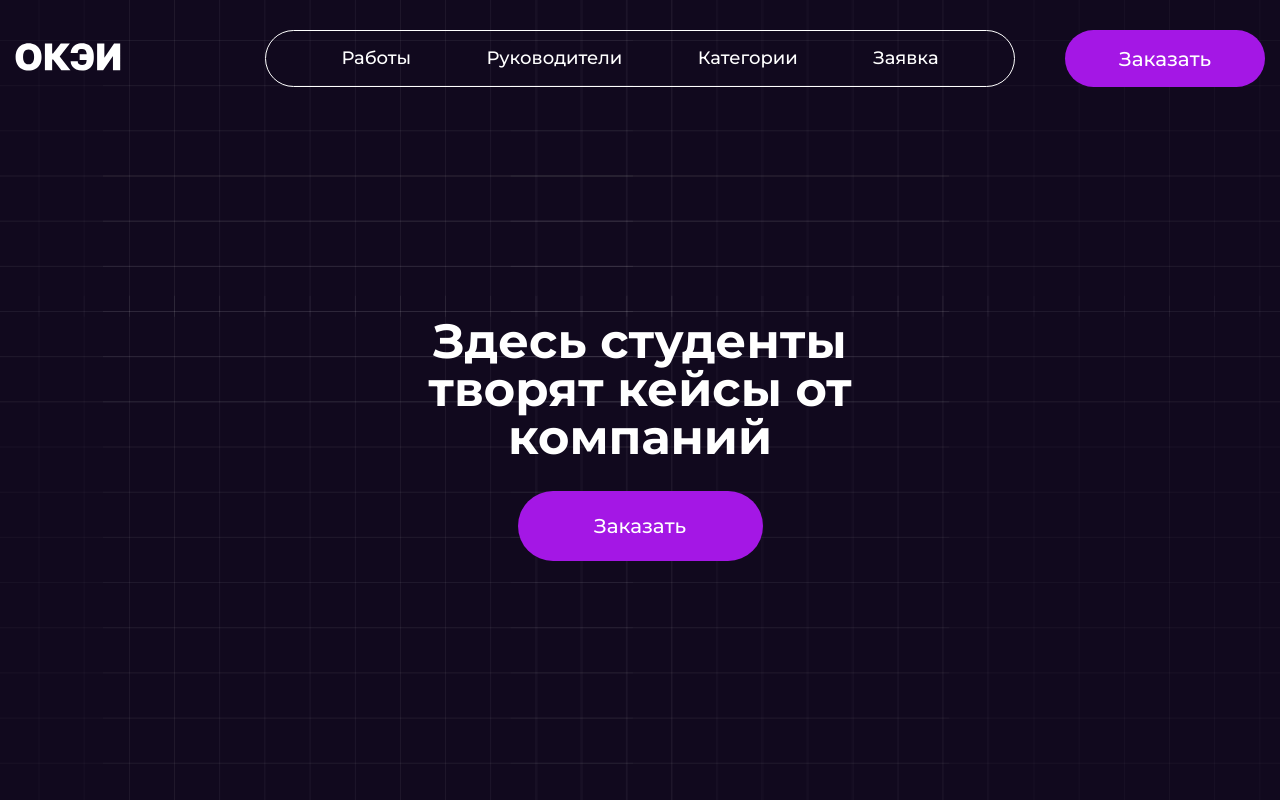
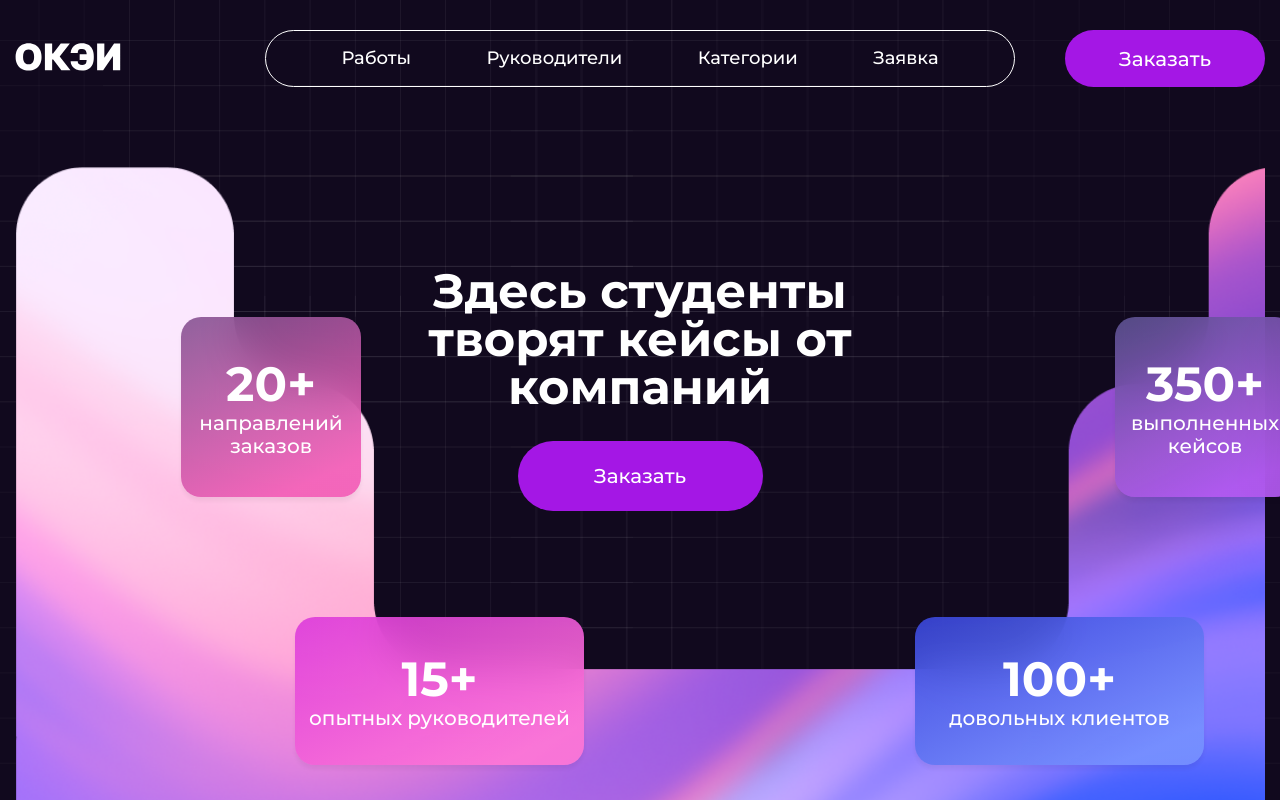
Before and after one commit to visstt/okeiProjectV2, a React (Vite) app: page / in a window 1280 px wide. Built offline with nearby package versions, Linux system fonts and the light colour scheme; a web font is replaced by a local one.

Commit message:
add animate

```diff
--- a/package.json
+++ b/package.json
@@ -10,6 +10,7 @@
     "preview": "vite preview"
   },
   "dependencies": {
+    "framer-motion": "^12.4.7",
     "react": "^19.0.0",
     "react-dom": "^19.0.0"
   },
--- a/src/Global/Header/Header.jsx
+++ b/src/Global/Header/Header.jsx
@@ -1,24 +1,78 @@
 import React from "react";
+import { motion } from "framer-motion";
 import styles from "./Header.module.css";
 import logoOKEI from "../../../public/logoOKEI.svg";
 
 export default function Header() {
   return (
-    <div className={styles.wrapper}>
-      <div className={styles.logo}>
+    <motion.div
+      className={styles.wrapper}
+      initial={{ opacity: 0, y: -50 }} // Хедер скрыт сверху
+      animate={{ opacity: 1, y: 0 }} // Плавное появление вниз
+      transition={{ duration: 1, ease: "easeOut" }}
+    >
+      {/* Логотип */}
+      <motion.div
+        className={styles.logo}
+        initial={{ opacity: 0, x: -50 }}
+        animate={{ opacity: 1, x: 0 }}
+        transition={{ duration: 1, ease: "easeOut", delay: 0.3 }}
+      >
         <img src={logoOKEI} alt="logoOKEI" />
-      </div>
-      <div className={styles.header_nav_container}>
+      </motion.div>
+
+      {/* Навигация */}
+      <motion.div
+        className={styles.header_nav_container}
+        initial={{ opacity: 0, y: -20 }}
+        animate={{ opacity: 1, y: 0 }}
+        transition={{ duration: 1, ease: "easeOut", delay: 0.5 }}
+      >
         <div className={styles.nav}>
           <ul>
-            <li>Работы</li>
-            <li>Руководители</li>
-            <li>Категории</li>
-            <li>Заявка</li>
+            <motion.li
+              initial={{ opacity: 0, y: -10 }}
+              animate={{ opacity: 1, y: 0 }}
+              transition={{ duration: 0.5, delay: 0.6 }}
+            >
+              Работы
+            </motion.li>
+            <motion.li
+              initial={{ opacity: 0, y: -10 }}
+              animate={{ opacity: 1, y: 0 }}
+              transition={{ duration: 0.5, delay: 0.7 }}
+            >
+              Руководители
+            </motion.li>
+            <motion.li
+              initial={{ opacity: 0, y: -10 }}
+              animate={{ opacity: 1, y: 0 }}
+              transition={{ duration: 0.5, delay: 0.8 }}
+            >
+              Категории
+            </motion.li>
+            <motion.li
+              initial={{ opacity: 0, y: -10 }}
+              animate={{ opacity: 1, y: 0 }}
+              transition={{ duration: 0.5, delay: 0.9 }}
+            >
+              Заявка
+            </motion.li>
           </ul>
         </div>
-        <button className={styles.button}>Заказать</button>
-      </div>
-    </div>
+
+        {/* Кнопка */}
+        <motion.button
+          className={styles.button}
+          initial={{ opacity: 0, scale: 0.8 }}
+          animate={{ opacity: 1, scale: 1 }}
+          transition={{ duration: 0.5, ease: "easeOut", delay: 1 }}
+          whileHover={{ scale: 1.05 }}
+          whileTap={{ scale: 0.95 }}
+        >
+          Заказать
+        </motion.button>
+      </motion.div>
+    </motion.div>
   );
 }
--- a/src/Pages/Home/HomeComponents/HomeTitle/HomeTitle.jsx
+++ b/src/Pages/Home/HomeComponents/HomeTitle/HomeTitle.jsx
@@ -1,13 +1,68 @@
 import React from "react";
+import { motion } from "framer-motion";
 import styles from "./HomeTitle.module.css";
 
 export default function HomeTitle() {
+  const blocks = [
+    { id: 1, number: "20+", text: "направлений заказов" },
+    { id: 2, number: "350+", text: "выполненных кейсов" },
+    { id: 3, number: "15+", text: "опытных руководителей" },
+    { id: 4, number: "100+", text: "довольных клиентов" },
+  ];
+
   return (
-    <div className={styles.homeTitle_wrapper}>
-      <div className={styles.wrapper__title}>
+    <motion.div className={styles.homeTitle_wrapper}>
+      {/* Анимированный фон */}
+      <motion.div
+        className={styles.animatedBackground}
+        initial={{ clipPath: "inset(100% 0 0 0)" }} // Фон полностью скрыт
+        animate={{ clipPath: "inset(0% 0 0 0)" }} // Фон появляется полностью
+        transition={{
+          duration: 1.5,
+          ease: "easeOut",
+          delay: blocks.length * 0.5 + 0.5, // Фон появляется после последнего блока
+        }}
+      />
+
+      {/* Заголовок и кнопка */}
+      <motion.div
+        className={styles.wrapper__title}
+        initial={{ opacity: 0, y: 50 }}
+        animate={{ opacity: 1, y: 0 }}
+        transition={{
+          duration: 1,
+          ease: "easeOut",
+        }}
+      >
         <h1>Здесь студенты творят кейсы от компаний</h1>
-        <button className={styles.button}>Заказать</button>
+        <motion.button
+          className={styles.button}
+          whileHover={{ scale: 1.05 }}
+          whileTap={{ scale: 0.95 }}
+        >
+          Заказать
+        </motion.button>
+      </motion.div>
+
+      {/* Блоки, появляющиеся после текста */}
+      <div className={styles.blocks_container}>
+        {blocks.map((block, index) => (
+          <motion.div
+            key={block.id}
+            className={styles[`block${block.id}`]}
+            initial={{ opacity: 0, y: 50 }}
+            animate={{ opacity: 1, y: 0 }}
+            transition={{
+              duration: 0.8,
+              ease: "easeOut",
+              delay: 1 + index * 0.5, // Блоки появляются после заголовка и кнопки
+            }}
+          >
+            <h2>{block.number}</h2>
+            <p>{block.text}</p>
+          </motion.div>
+        ))}
       </div>
-    </div>
+    </motion.div>
   );
 }
--- a/src/Pages/Home/HomeComponents/HomeTitle/HomeTitle.module.css
+++ b/src/Pages/Home/HomeComponents/HomeTitle/HomeTitle.module.css
@@ -1,8 +1,13 @@
 .homeTitle_wrapper {
+  margin-top: 50px;
   display: flex;
   flex-direction: column;
   align-items: center;
-  justify-content: center;
+  background: url(/public/Background.png);
+  background-repeat: no-repeat;
+  background-size: cover;
+  height: 800px;
+  position: relative;
 }
 .wrapper__title h1 {
   color: #fff;
@@ -14,7 +19,7 @@
   text-align: center;
 }
 .wrapper__title {
-  margin-top: 200px;
+  margin-top: 100px;
   max-width: 585px;
   display: flex;
   flex-direction: column;
@@ -39,3 +44,159 @@
   background-color: #7f17af;
   scale: 1.03;
 }
+.block1 {
+  color: #fff;
+  display: flex;
+  flex-direction: column;
+  align-items: center;
+  justify-content: center;
+  text-align: center;
+  width: 180px;
+  height: 180px;
+  background: linear-gradient(
+    155.99deg,
+    rgba(136, 83, 147, 0.9) 3.07%,
+    rgba(242, 90, 181, 0.9) 85.62%
+  );
+  border-radius: 20px;
+  backdrop-filter: blur(20px);
+  box-shadow: 0px 4px 4px 0px rgba(0, 0, 0, 0.05);
+
+  position: absolute;
+  top: 150px;
+  left: 166px;
+}
+.block1 h2 {
+  font-family: Montserrat;
+  font-weight: 700;
+  font-size: 48px;
+  line-height: 55px;
+  letter-spacing: 0%;
+  text-align: center;
+}
+.block1 p {
+  font-family: Montserrat;
+  font-weight: 500;
+  font-size: 20px;
+  line-height: 23px;
+  letter-spacing: 0%;
+  text-align: center;
+}
+.block2 {
+  color: #fff;
+  display: flex;
+  flex-direction: column;
+  align-items: center;
+  justify-content: center;
+  text-align: center;
+  width: 180px;
+  height: 180px;
+  background: linear-gradient(
+    155.99deg,
+    rgba(95, 83, 147, 0.9) 3.07%,
+    rgba(181, 90, 242, 0.9) 85.62%
+  );
+  backdrop-filter: blur(20px);
+  box-shadow: 0px 4px 4px 0px rgba(0, 0, 0, 0.05);
+
+  border-radius: 20px;
+
+  position: absolute;
+  top: 150px;
+  left: 1100px;
+}
+.block2 h2 {
+  font-family: Montserrat;
+  font-weight: 700;
+  font-size: 48px;
+  line-height: 55px;
+  letter-spacing: 0%;
+  text-align: center;
+}
+.block2 p {
+  font-family: Montserrat;
+  font-weight: 500;
+  font-size: 20px;
+  line-height: 23px;
+  letter-spacing: 0%;
+  text-align: center;
+}
+.block3 {
+  color: #fff;
+  display: flex;
+  flex-direction: column;
+  align-items: center;
+  justify-content: center;
+  text-align: center;
+  width: 289px;
+  height: 148px;
+  background: linear-gradient(
+    155.99deg,
+    rgba(221, 60, 218, 0.9) 3.07%,
+    rgba(255, 118, 214, 0.9) 85.62%
+  );
+  backdrop-filter: blur(20px);
+  box-shadow: 0px 4px 4px 0px rgba(0, 0, 0, 0.05);
+
+  border-radius: 20px;
+
+  position: absolute;
+  top: 450px;
+  left: 280px;
+}
+.block3 h2 {
+  font-family: Montserrat;
+  font-weight: 700;
+  font-size: 48px;
+  line-height: 55px;
+  letter-spacing: 0%;
+  text-align: center;
+}
+.block3 p {
+  font-family: Montserrat;
+  font-weight: 500;
+  font-size: 20px;
+  line-height: 23px;
+  letter-spacing: 0%;
+  text-align: center;
+}
+.block4 {
+  color: #fff;
+  display: flex;
+  flex-direction: column;
+  align-items: center;
+  justify-content: center;
+  text-align: center;
+  width: 289px;
+  height: 148px;
+  background: linear-gradient(
+    155.99deg,
+    rgba(60, 73, 221, 0.9) 3.07%,
+    rgba(118, 145, 255, 0.9) 85.62%
+  );
+
+  backdrop-filter: blur(20px);
+  box-shadow: 0px 4px 4px 0px rgba(0, 0, 0, 0.05);
+
+  border-radius: 20px;
+
+  position: absolute;
+  top: 450px;
+  left: 900px;
+}
+.block4 h2 {
+  font-family: Montserrat;
+  font-weight: 700;
+  font-size: 48px;
+  line-height: 55px;
+  letter-spacing: 0%;
+  text-align: center;
+}
+.block4 p {
+  font-family: Montserrat;
+  font-weight: 500;
+  font-size: 20px;
+  line-height: 23px;
+  letter-spacing: 0%;
+  text-align: center;
+}
--- a/src/Pages/Home/HomeLayout.module.css
+++ b/src/Pages/Home/HomeLayout.module.css
@@ -1,4 +1,5 @@
 .homeLayout {
+  overflow-x: hidden;
   margin: 0 auto;
   z-index: 10000;
   width: 100vw;
--- a/src/index.css
+++ b/src/index.css
@@ -9,3 +9,19 @@
 body {
   background-color: #11091e;
 }
+::-webkit-scrollbar {
+  width: 8px;
+  height: 8px;
+}
+::-webkit-scrollbar-track {
+  background: #1e132d;
+  border-radius: 10px;
+}
+::-webkit-scrollbar-thumb {
+  background: #2b263b;
+  border-radius: 10px;
+  transition: background 0.3s;
+}
+::-webkit-scrollbar-thumb:hover {
+  background: #3b2f57;
+}
```
Also changed, not shown: public/Background.png (added), 1 other file (tests, documents, lock files or other folders).
